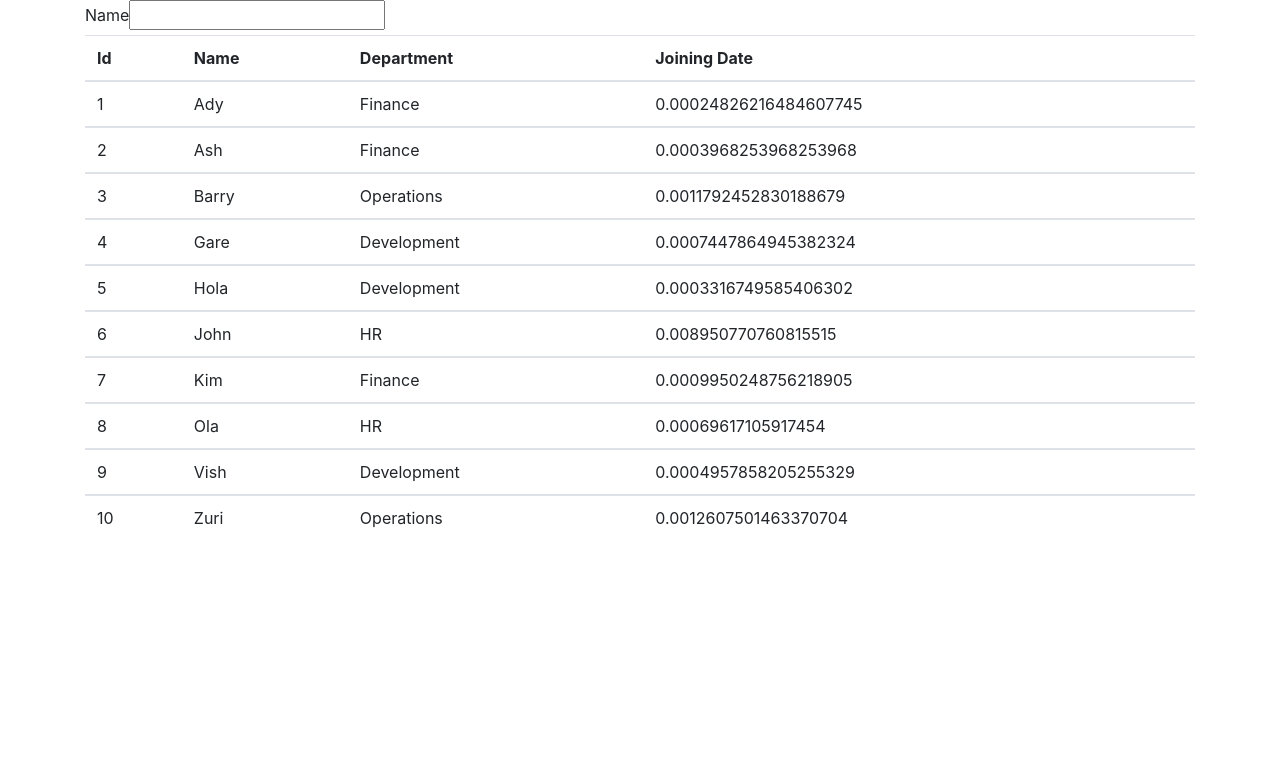
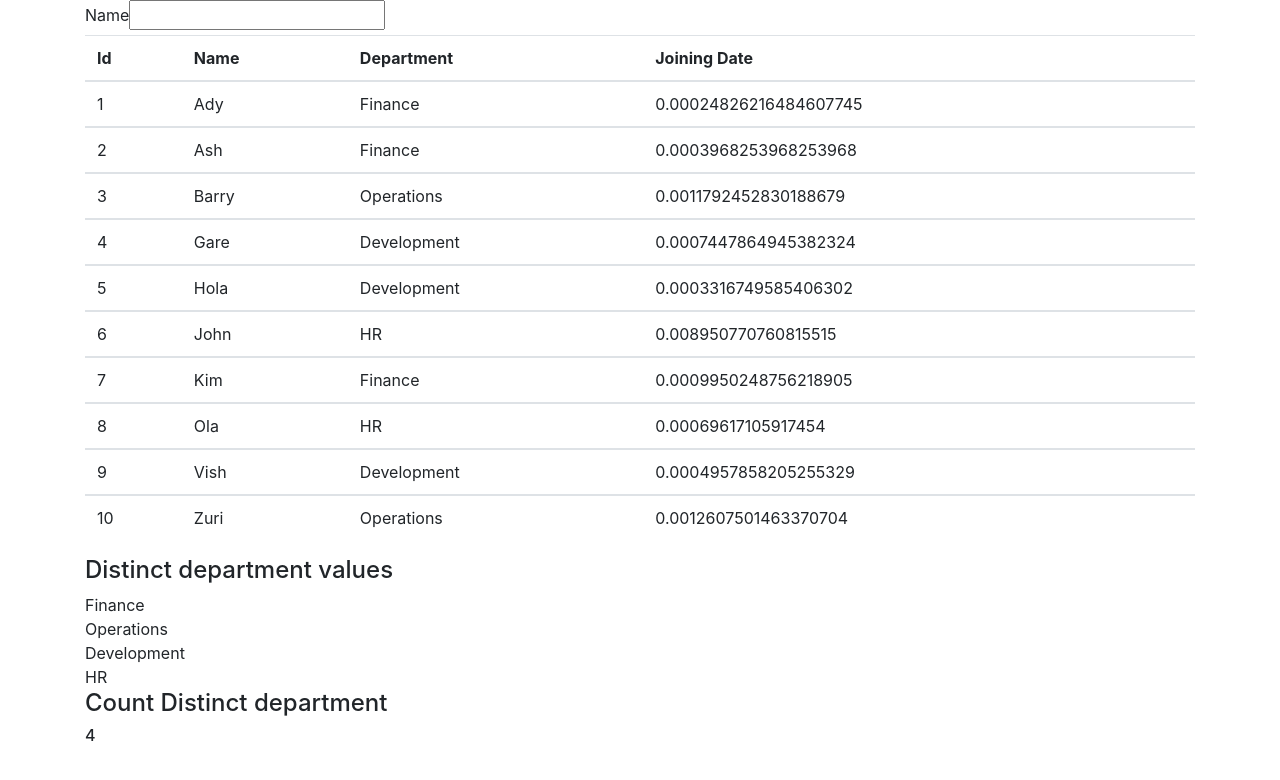
Before and after one commit to NirmalaBhingare-123/Assignment_Maxxton, an Angular app: page / in a window 1280 px wide. Shown: the top 780 px of the page. Built offline with nearby package versions, Linux system fonts and the light colour scheme.

Commit message:
Get the distinct value in an array and count the candidate.

```diff
--- a/src/app/employee-component/employee-component.component.html
+++ b/src/app/employee-component/employee-component.component.html
@@ -19,4 +19,11 @@
       </tbody>
     </table>
   </div>
+
+  <div>
+    <h4>Distinct department values</h4>
+    <div *ngFor="let value of distinctArray">{{value}}</div>
+    <h4>Count Distinct department</h4>
+    <h6>{{countDistinctArray}}</h6>
+  </div>
 </div>
--- a/src/app/employee-component/employee-component.component.ts
+++ b/src/app/employee-component/employee-component.component.ts
@@ -9,11 +9,14 @@ import { EmployeeServiceService } from "../employee-service.service";
 export class EmployeeComponentComponent implements OnInit {
   candidateData = [];
   name: string;
+  distinctArray = [];
+  countDistinctArray: number;
   constructor(private employeeservice: EmployeeServiceService) {}
 
   ngOnInit() {
     this.candidateData = this.employeeservice.getData();
     this.sortByName();
+    this.getDistinctDepartmentCount();
   }
 
   /* Sort By Name */
@@ -33,4 +36,14 @@ export class EmployeeComponentComponent implements OnInit {
       this.ngOnInit();
     }
   }
+
+  /* Get distinct departments and count of candidates in each.*/
+  getDistinctDepartmentCount() {
+    this.distinctArray = this.candidateData
+      .map(item => item.department)
+      .filter(
+        (value, index, categoryArray) => categoryArray.indexOf(value) === index
+      );
+    this.countDistinctArray = this.distinctArray.length;
+  }
 }
```
